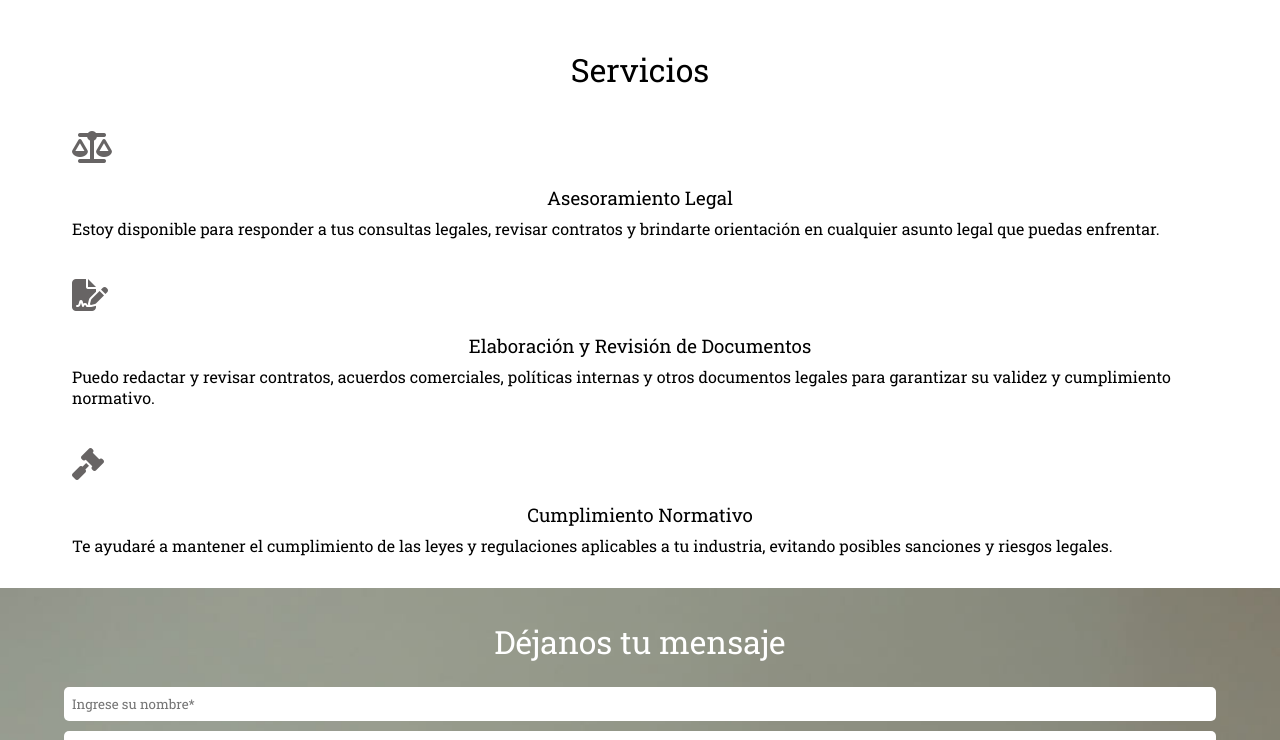
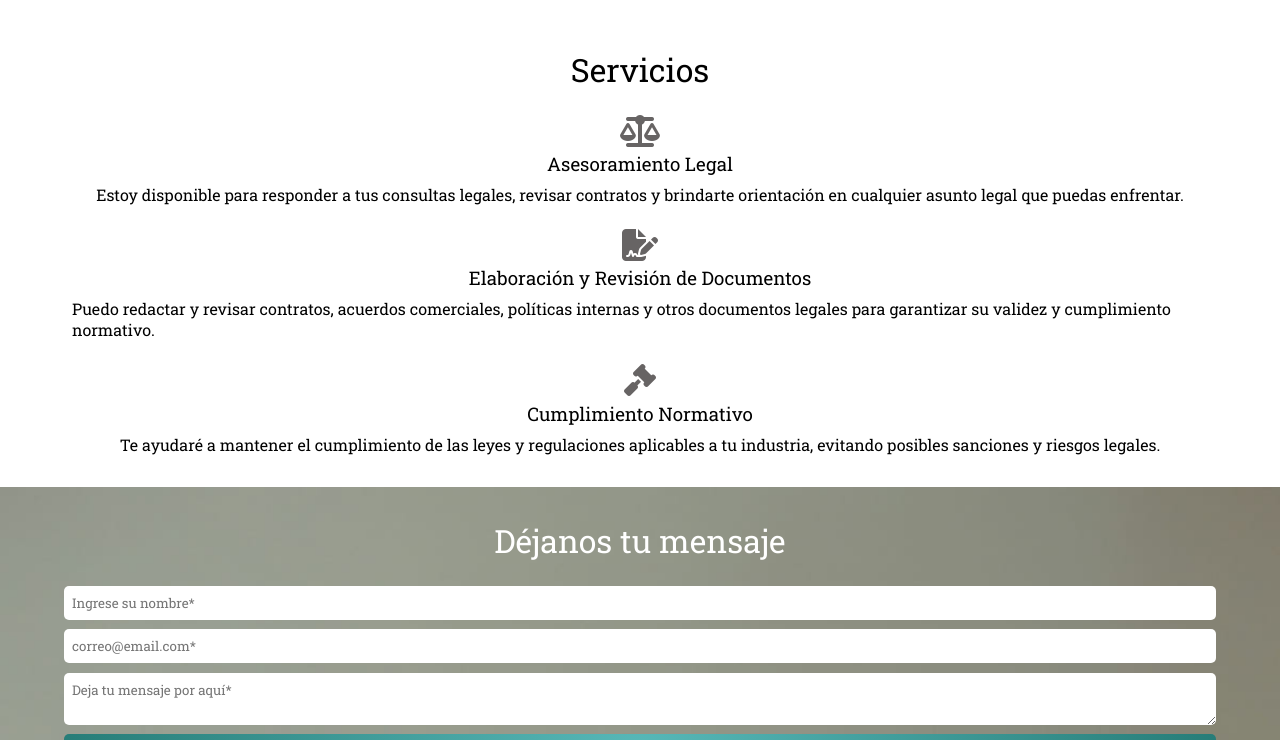
Before and after one commit to dttrujillo00/susana-de-oro, a React (Vite) app: page / in a window 1280 px wide. Shown: the part 802-1542 px from the top of the page. Built offline with nearby package versions, Linux system fonts and the light colour scheme; no server answers.

Commit message:
se arreglo el posicionamiento en la seccion de Servicios

```diff
--- a/src/components/Servicios/Servicios.css
+++ b/src/components/Servicios/Servicios.css
@@ -17,6 +17,9 @@
 .servicios-container .servicio-card {
     margin-bottom: 1.5rem;
     padding: .5rem;
+    display: flex;
+    flex-direction: column;
+    align-items: center;
 }
 
 .fa-gavel,
@@ -24,5 +27,4 @@
 .fa-scale-balanced {
     color: rgb(103, 100, 100);
     margin-bottom: 1.2rem;
-    display: ruby-text;
 }
```
